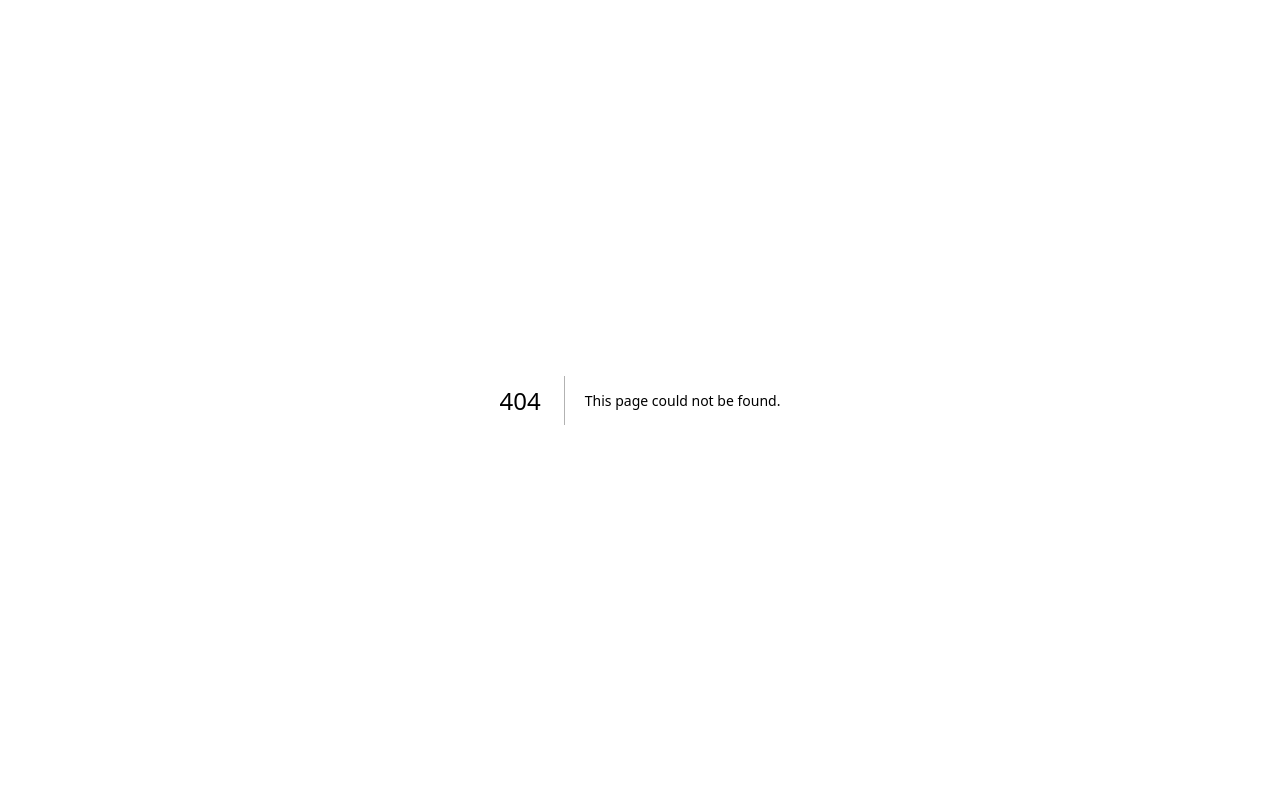
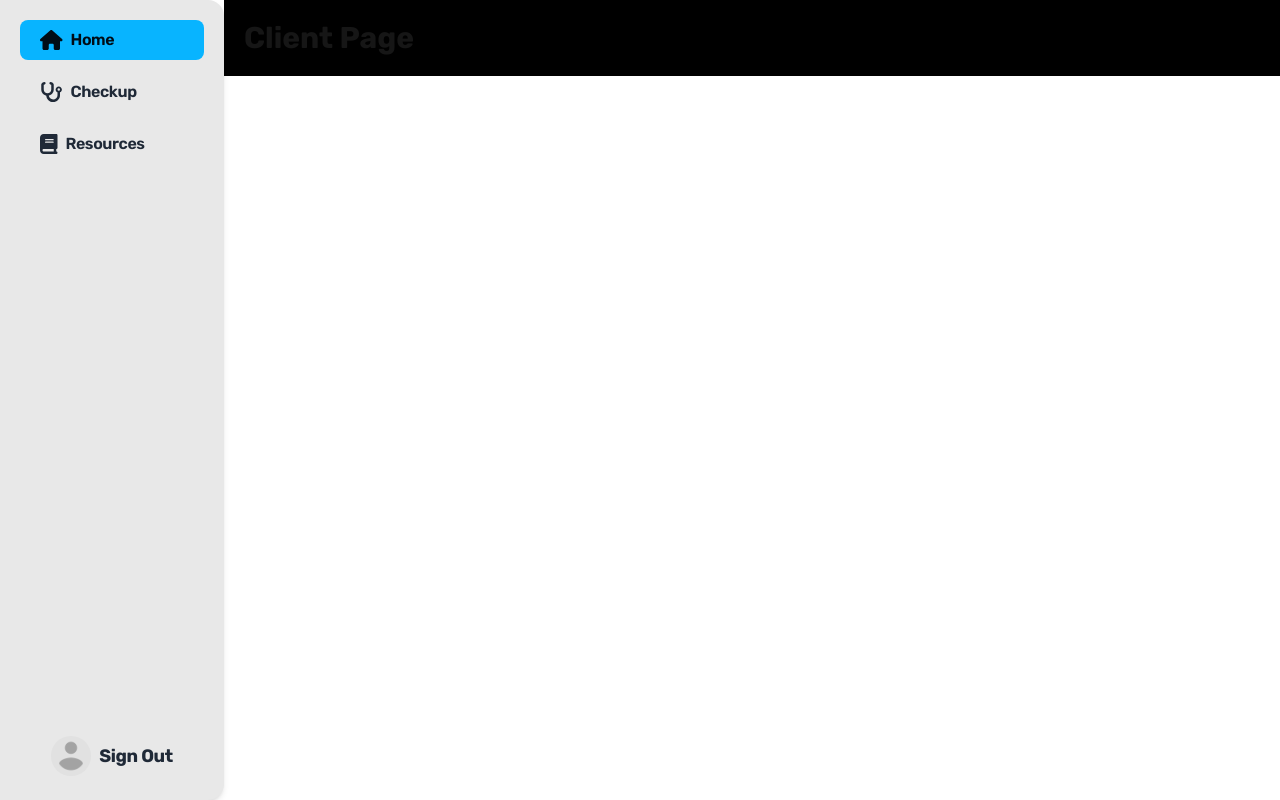
Before and after one commit to yotam1802/ACHFHackathon, a Next.js app in the folder achfhack/: page /dashboard-client in a window 1280 px wide. Before the commit this address had no page. Built offline with nearby package versions, Linux system fonts and the light colour scheme.

Commit message:
Create seperate admin and client routes

```diff
--- /dev/null
+++ b/achfhack/src/app/(admin)/layout.jsx
@@ -0,0 +1,17 @@
+import Navbar from "../components/DashboardNavbar/DashboardNavbar/Navbar";
+import { faHome, faList, faChartBar } from "@fortawesome/free-solid-svg-icons";
+
+const svgs = [
+  { name: "Home", icon: faHome, route: "/dashboard" },
+  { name: "Responses", icon: faList, route: "/responses" },
+  { name: "Statistics", icon: faChartBar, route: "/statistics" },
+];
+
+export default function DashboardLayout({ children }) {
+  return (
+    <div className="flex flex-col-reverse lg:flex-row min-h-full min-w-full">
+      <Navbar svgs={svgs} />
+      <div className="lg:flex-1 lg:ml-56">{children}</div>
+    </div>
+  );
+}
--- /dev/null
+++ b/achfhack/src/app/(client)/checkup/page.jsx
@@ -0,0 +1,9 @@
+export default function CheckupPage() {
+  return (
+    <div className="min-h-screen p-5 ">
+      <div className="p-5 bg-black rounded-xl">
+        <h1 className="text-3xl font-bold text-white">Checkup Form</h1>
+      </div>
+    </div>
+  );
+}
--- /dev/null
+++ b/achfhack/src/app/(client)/dashboard-client/page.jsx
@@ -0,0 +1,9 @@
+export default function ClientPage() {
+  return (
+    <div>
+      <div className="bg-black p-5">
+        <h1 className="text-3xl font-bold">Client Page</h1>
+      </div>
+    </div>
+  );
+}
--- /dev/null
+++ b/achfhack/src/app/(client)/layout.jsx
@@ -0,0 +1,21 @@
+import Navbar from "../components/DashboardNavbar/DashboardNavbar/Navbar";
+import {
+  faHome,
+  faStethoscope,
+  faBook,
+} from "@fortawesome/free-solid-svg-icons";
+
+const svgs = [
+  { name: "Home", icon: faHome, route: "/dashboard-client" },
+  { name: "Checkup", icon: faStethoscope, route: "/checkup" },
+  { name: "Resources", icon: faBook, route: "/resources" },
+];
+
+export default function DashboardLayout({ children }) {
+  return (
+    <div className="flex flex-col-reverse lg:flex-row min-h-full min-w-full">
+      <Navbar svgs={svgs} />
+      <div className="lg:flex-1 lg:ml-56">{children}</div>
+    </div>
+  );
+}
--- a/achfhack/src/app/(dashboard)/layout.jsx
+++ /dev/null
@@ -1,10 +0,0 @@
-import Navbar from "../components/DashboardNavbar/DashboardNavbar/Navbar";
-
-export default function DashboardLayout({ children }) {
-  return (
-    <div className="flex flex-col-reverse lg:flex-row min-h-full min-w-full">
-      <Navbar />
-      <div className="lg:flex-1 lg:ml-56">{children}</div>
-    </div>
-  );
-}
--- a/achfhack/src/app/components/DashboardNavbar/DashboardNavbar/Navbar.jsx
+++ b/achfhack/src/app/components/DashboardNavbar/DashboardNavbar/Navbar.jsx
@@ -3,10 +3,10 @@ import profilePicPlaceholder from "../../../../../public/profile-pic-placeholder
 import SignoutButton from "./SignoutButton";
 import NavbarMenu from "./NavbarMenu";
 
-export default async function Navbar() {
+export default async function Navbar({ svgs }) {
   return (
     <div className="fixed bottom-0 left-0 right-0 h-16 md:h-20 rounded-t-box menu menu-horizontal bg-base-200 lg:menu-vertical lg:rounded-box lg:rounded-l-none lg:min-h-screen lg:w-56 lg:shadow-md lg:p-5 gap-4 text-base text-gray-800 font-semibold tracking-tight lg:justify-between">
-      <NavbarMenu />
+      <NavbarMenu svgs={svgs} />
       <label
         tabIndex={0}
         className="gap-2 btn btn-ghost text-lg font-bold invisible lg:visible"
--- a/achfhack/src/app/components/DashboardNavbar/DashboardNavbar/NavbarMenu.jsx
+++ b/achfhack/src/app/components/DashboardNavbar/DashboardNavbar/NavbarMenu.jsx
@@ -3,55 +3,31 @@
 import Link from "next/link";
 import { usePathname } from "next/navigation";
 import { FontAwesomeIcon } from "@fortawesome/react-fontawesome";
-import {
-  faHome,
-  faList,
-  faChartBar,
-  faSignOutAlt,
-} from "@fortawesome/free-solid-svg-icons";
+import { faSignOutAlt } from "@fortawesome/free-solid-svg-icons";
 
-export default function NavbarMenu() {
+export default function NavbarMenu({ svgs }) {
   const pathname = usePathname();
   const isActive = (path) => pathname === path;
 
   return (
     <ul className="flex lg:flex-col md:gap-3 justify-around w-full">
+      {svgs.map((svg) => {
+        return (
           <li>
             <Link
-          href={"/dashboard"}
-          data-tip="Home"
+              href={svg.route}
+              data-tip={svg.name}
               className={`tooltip lg:tooltip-right flex flex-col lg:flex-row items-center ${
-            isActive("/dashboard") ? "active" : ""
+                isActive(svg.route) ? "active" : ""
               } px-1 md:px-5 w-14 md:w-28 lg:w-full`}
             >
-          <FontAwesomeIcon icon={faHome} size="lg" />
-          <div className="invisible md:visible">Home</div>
+              <FontAwesomeIcon icon={svg.icon} size="lg" />
+              <div className="invisible md:visible">{svg.name}</div>
             </Link>
           </li>
-      <li>
-        <Link
-          href={"/responses"}
-          data-tip="Responses"
-          className={`tooltip lg:tooltip-right flex flex-col lg:flex-row items-center ${
-            isActive("/responses") ? "active" : ""
-          } px-1 md:px-5 w-14 md:w-28 lg:w-full`}
-        >
-          <FontAwesomeIcon icon={faList} size="lg" />
-          <span className="invisible md:visible">Responses</span>
-        </Link>
-      </li>
-      <li>
-        <Link
-          href={"/statistics"}
-          data-tip="Statistics"
-          className={`tooltip lg:tooltip-right flex flex-col lg:flex-row items-center ${
-            isActive("/statistics") ? "active" : ""
-          } px-1 md:px-5 w-14 md:w-28 lg:w-full`}
-        >
-          <FontAwesomeIcon icon={faChartBar} size="lg" />
-          <span className="invisible md:visible">Statistics</span>
-        </Link>
-      </li>
+        );
+      })}
+
       <li className="lg:hidden">
         <Link
           href={"/"}
```
Also changed, not shown: achfhack/tsconfig.json (deleted, +0 -34 lines), achfhack/src/app/(admin)/dashboard/page.jsx (renamed from achfhack/src/app/(dashboard)/dashboard/page.jsx). Lines whose indentation alone changed are shown as unchanged.
